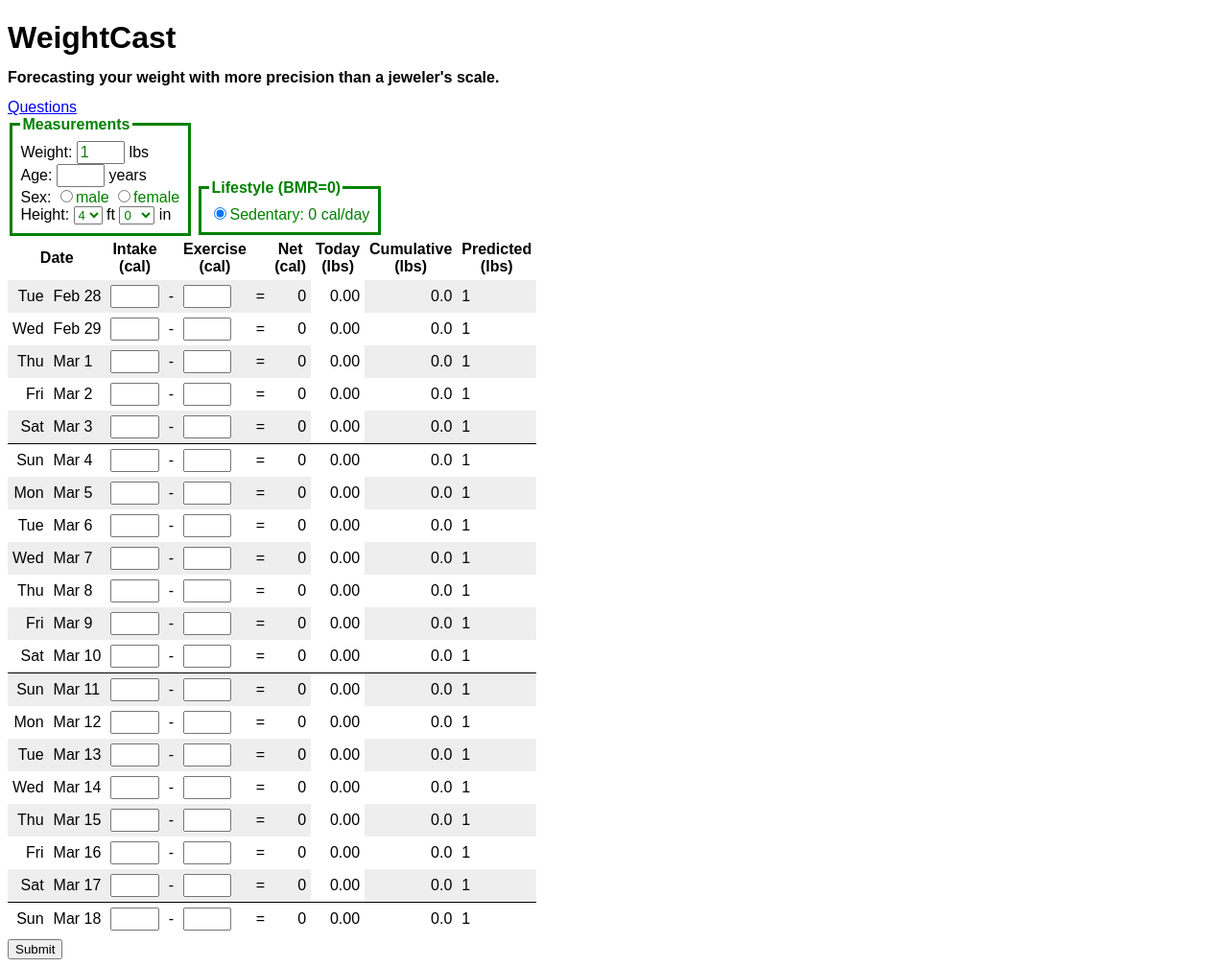
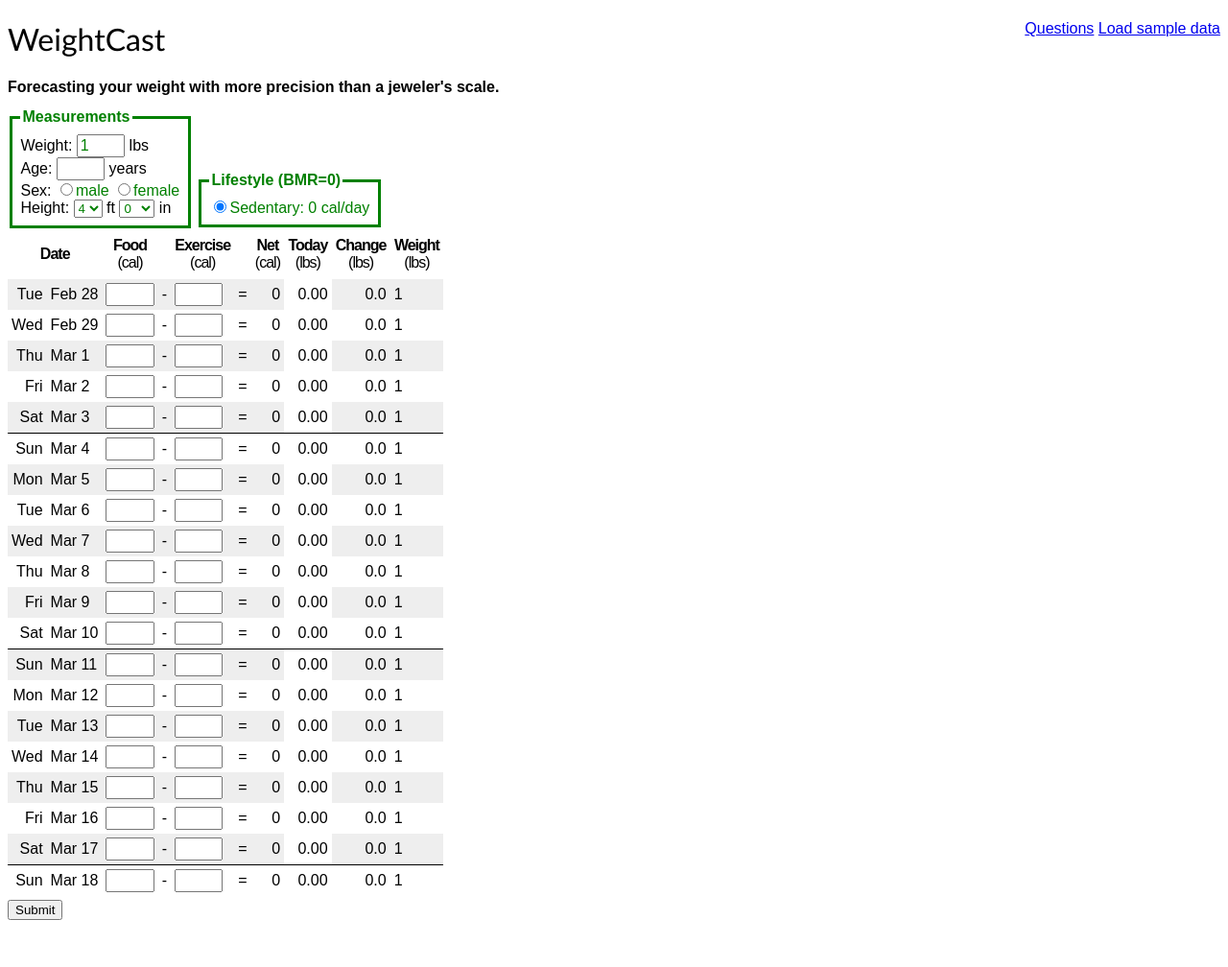
Before and after one commit to Lucent/fitCast, a PHP site: page /?weight=1 in a window 1280 px wide. Shown: the whole page at 96% size. After the commit the page ends 959 px from the top, so only its background shows below. Run offline with PHP 8.4, Linux system fonts and the light colour scheme; data that the repository does not hold is empty; some libraries are stand-ins or nearby versions.

Commit message:
Fonts, appearance, spacing, and sample data link.

```diff
--- a/faq.html
+++ b/faq.html
@@ -2,9 +2,10 @@
 <html>
 <head>
 <style>
+h1		{ font-family: Trebuchet MS, Verdana, sans-serif; font-weight: normal; }
 dl		{ margin: 1em; }
-dt		{ font-size: large; letter-spacing: 1px; }
-dd		{ margin-bottom: 1em; border-left: thick solid gray; padding-left: 1ex; margin-left: 2em; }
+dt		{ font-size: x-large; letter-spacing: 1px; margin-bottom: 0.5ex; font-family: "Palatino Linotype", "Book Antiqua", Palatino, serif; }
+dd		{ margin-bottom: 1.5em; border-left: thick solid gray; padding-left: 1.5ex; margin-left: 2em; line-height: 1.5; font-family: Georgia, serif; }
 </style>
 </head>
 <body>
--- a/index.php
+++ b/index.php
@@ -3,7 +3,7 @@
 <head>
 <style>
 body				{ font-family: sans-serif; }
-h1					{ margin-bottom: 0; }
+h1					{ font-family: Trebuchet MS, Verdana, sans-serif; font-weight: normal; }
 h2					{ font-size: medium; }
 table, fieldset		{ display: inline-block; }
 table				{ border-collapse: collapse; }
@@ -11,6 +11,8 @@ fieldset			{ padding: 1ex; border: medium solid green; -ms-border-radius: 1ex; }
 fieldset *			{ color: green; }
 legend				{ font-weight: bold; }
 form				{ display: inline; }
+th					{ padding: 1ex 0.5ex; letter-spacing: -1px; }
+th span				{ display: block; font-weight: normal; }
 input[type=text]	{ width: 5ex; font-size: medium; }
 #PredictedWeight	{ float: right; }
 .odd				{ background-color: #EEE; }
@@ -19,9 +21,9 @@ input[type=text]	{ width: 5ex; font-size: medium; }
 <script src="Script/weightcast.js"></script>
 </head>
 <body>
+<nav style="float: right;"><a href="faq.html">Questions</a> <a href="/?weight=200&age=29&sex=m&feet=6&inches=0&lifestyle=1.2&day-20=3000&exercise-20=&day-19=6000&exercise-19=&day-18=2000&exercise-18=&day-17=1800&exercise-17=&day-16=2000&exercise-16=&day-15=1700&exercise-15=&day-14=3000&exercise-14=&day-13=1500&exercise-13=&day-12=2500&exercise-12=&day-11=1900&exercise-11=&day-10=1700&exercise-10=&day-9=1600&exercise-9=&day-8=5&exercise-8=1200&day-7=1900&exercise-7=&day-6=5&exercise-6=2000&day-5=5&exercise-5=2000&day-4=5&exercise-4=2000&day-3=5&exercise-3=4000&day-2=5&exercise-2=3000&day-1=5&exercise-1=4000">Load sample data</a></nav>
 <h1>WeightCast</h1>
 <h2>Forecasting your weight with more precision than a jeweler's scale.</h2>
-<nav><a href="faq.html">Questions</a></nav>
 <form method="get">
 
 <fieldset>
@@ -49,18 +51,18 @@ $bmr = expenditure($_GET["sex"], $_GET["weight"], $_GET["feet"] * 12 + $_GET["in
 
 <br>
 
-<table id="Table" cellspacing=0 cellpadding=5>
+<table id="Table" cellpadding="4">
 <thead>
 <tr>
  <th colspan="2">Date</th>
- <th>Intake<br>(cal)</th>
+ <th>Food <span>(cal)</span></th>
  <th></th>
- <th>Exercise<br>(cal)</th>
+ <th>Exercise <span>(cal)</span></th>
  <th></th>
- <th>Net<br>(cal)</th>
- <th>Today<br>(lbs)</th>
- <th>Cumulative<br>(lbs)</th>
- <th>Predicted<br>(lbs)</th>
+ <th>Net <span>(cal)</span></th>
+ <th>Today <span>(lbs)</span></th>
+ <th>Change <span>(lbs)</span></th>
+ <th>Weight <span>(lbs)</span></th>
 </tr>
 </thead>
 <tbody>
```
